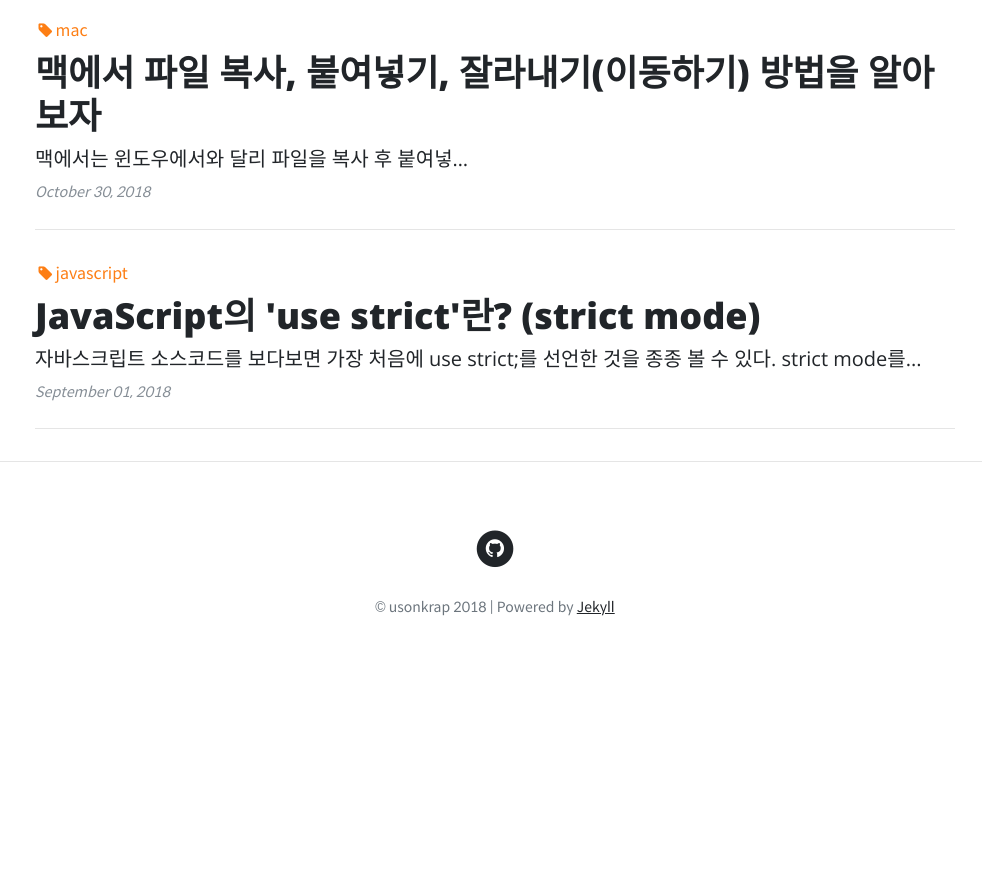
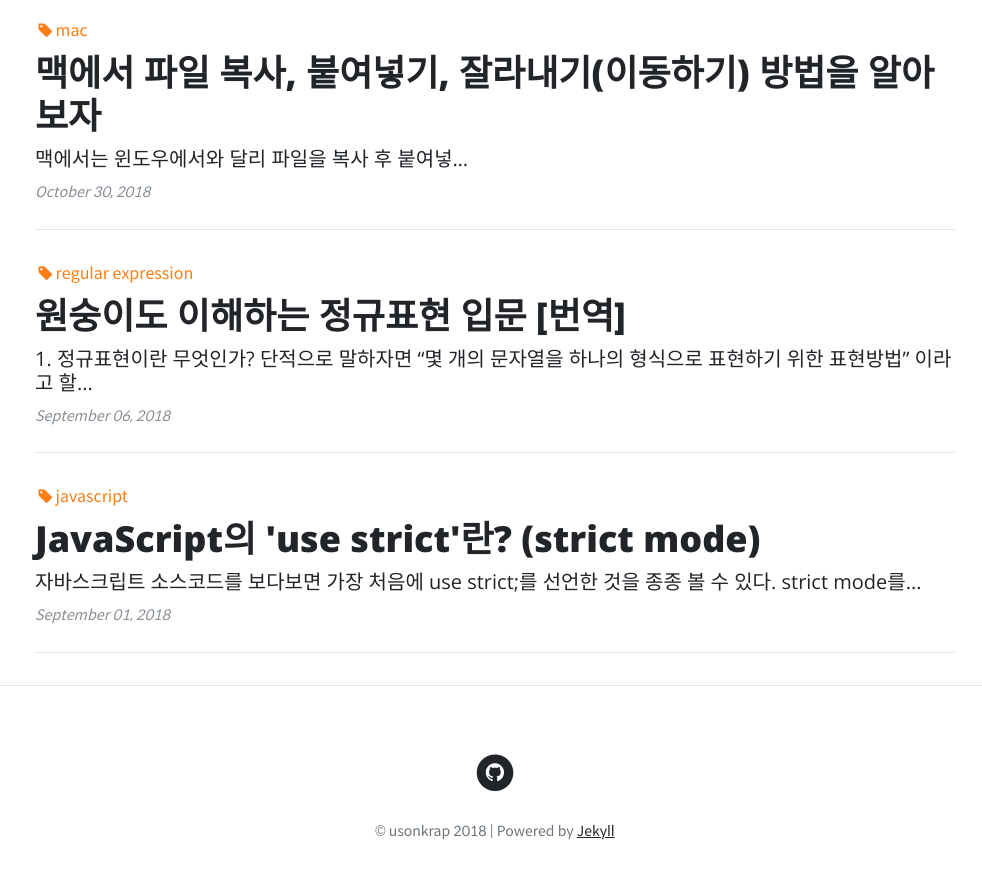
Before and after one commit to usonkrap/usonkrap.github.io, a Jekyll site: the page built from posts/index.html, in a window 1280 px wide and 900 px high, scrolled down 808 px. Shown: the top 879 px of the window, without its empty margins (145-1127 px from the left). Built offline with Jekyll 4.4.1, drawn with Linux system fonts in a browser that asks for light colours; the list of posts is cut into pages by our own code; before the commit the page ends 1490 px from its top, so only the background shows below that; some of the changed lines change nothing that is shown.

Commit message:
add post

````diff
--- a/_config.yml
+++ b/_config.yml
@@ -13,7 +13,7 @@ google_analytics: UA-128202284-1 # Tracking ID, e.g. "UA-000000-01"
 github_username:   usonkrap
 
 # PAGINATION
-paginate:          5
+paginate:          10
 paginate_path:     "/posts/page:num/"
 
 # Liquid Error
--- /dev/null
+++ b/_posts/2018-09-06-regular-expression-introduction.md
@@ -0,0 +1,286 @@
+---
+layout: post
+title: 원숭이도 이해하는 정규표현 입문 [번역]
+tags: [regular expression]
+excerpt_separator: <!--more-->
+---
+
+### 1. 정규표현이란 무엇인가?
+단적으로 말하자면 **"몇 개의 문자열을 하나의 형식으로 표현하기 위한 표현방법"** 이라고 할 수 있다.
+그러면, 왜 이런 표현방법이 유명한가 하면, 이 표현방법(정규표현)을 이용하면 문장 안에서 찾고싶은 문자열을 쉽게 검색하는 것이 가능하기 때문이다.
+
+예를 들어보자.
+
+> Windows라고 해도 WINDOWS일지도 모르고, 그 다음에 스페이스가 들어가 있을지 없을지도 모르겠고, 마지막에 버전이 95인지 98인지...
+
+정규표현을 사용하면, 이와 같은 개소리도 한 줄로 표현이 가능하다.
+
+`W(indows|INDOWS)?9[58]`
+
+이런 느낌으로 한 번에 쓸 수 있다.
+
+<br>
+
+------------------------------------------
+
+### 2. 정규표현에서 사용되는 특수문자
+정규표현에서는 앞에서 설명한 바와 같이 "하나의 형식으로 표현하기 위해" 몇개의 문자에 특별한 의미를 부여한 특수문자를 사용한다.
+
+아래와 같은 특수문자를 정규표현에선 `메타문자`라고 부른다.
+
+**참고로 이 메타문자는 보통의 문자로써도 사용되기 때문에 그럴때는 앞에 `\`(back slash, escape문자)를 붙여 사용한다.**
+
+메타문자 | 보통문자
+:----: |:----:
+\.| \\.
+^| \\^
+\$| \\$
+\[| \\[
+\]| \\]
+\*| \\*
+\+| \\+
+?| \\?
+\|| \\\|
+\(| \\(
+\)| \\)
+
+한편, \는 \\\로 표현한다.
+
+<br>
+
+------------------------------------------
+
+### 3. 메타문자 사용예
+<br>
+##### (1) <u>뭐든지 괜찮은</u> `.`
+
+`.` : 임의의 한 문자를 표현
+
+No.  |   예문
+:---:|---------
+1.   |나는 나입니다
+2.   |나는 개입니다
+3.   |나는 바보입니다
+4.   |나는 바보입니다.
+
+위의 예문에 대해서
+
+```
+    나는 .입니다
+```
+예문 1과 2가 일치하게 된다.
+조금 응용해 보면,
+
+```
+    나는 ..입니다
+```
+예문 3과 일치한다.
+
+그러면, 예문 4와 같이 문자열에 `.`이 포함되어 있으면??
+
+```
+    나는 바보입니다\.
+```
+앞에서 설명했듯이 `\`을 추가하면 정규표현에서 사용되는 `.`이 아닌 단순히 문자 .의 의미가 된다.
+
+<br>
+
+##### (2) <u>행의 시작과 끝</u> `^` `$`
+
+`^` : 행의 시작이 일치
+`$` : 행의 끝이 일치
+
+No.  |   예문
+:---:|---------
+1.   |정말 고맙습니다
+2.   |고맙습니다라고 말하고 싶어
+3.   |그에게 고맙습니다라고 전해주세요
+
+위와같은 예문에 대해서
+
+```
+    ^고맙습니다
+```
+로 검색을 하면, 예문 2가 일치하게 된다.
+즉, "고맙습니다"로 시작하는 행만 검색한다.
+
+<br>
+
+```
+    고맙습니다$
+```
+의 경우, "고맙습니다"로 끝나는 예문 1과 일치한다.
+
+<br>
+
+두 가지를 함께 써서 "고맙습니다" 문자만 찾고 싶다면 다음과 같다.
+
+```
+    ^고맙습니다$
+```
+
+어떤 예문과도 일치하지 않게 된다.
+
+<br>
+
+##### (3) <u>같은 문자의 반복</u> `*` `+` `?`
+
+같은 문자의 반복을 나타내는 정규표현에는 `*`, `+`, `?` 세 가지가 있다. 차이점을 알아보자
+
+`*` : 0회 이상 연속으로 반복
+`+` : 1회 이상 연속으로 반복
+`?` : 있거나 없거나 (0회 or 1회)
+
+No.  |   예문
+:---:|---------
+1.   |졸라 쉽네
+2.   |졸라 쉽네ㅋ
+3.   |졸라 쉽네ㅋㅋ
+4.   |졸라 쉽네ㅋㅋㅋㅋㅋㅋ
+
+위의 예문에서
+
+```
+    ^졸라 쉽네ㅋ*$
+```
+위와 같이 정규표현을 검색하면 모든 예문이 일치하게 된다.
+
+<br>
+
+다음으로
+
+```
+    ^졸라 쉽네ㅋ+$
+```
+예문 1은 제외되고 2,3,4가 일치한다.
+
+<br>
+
+마지막으로
+
+```
+    ^졸라 쉽네ㅋ?$
+```
+예문 1과 2가 일치한다.
+
+여기서 맨처음 (1)의 예문을 조금 응용해보자.
+
+No.  |   예문
+:---:|---------
+1.   |나는 입니다
+2.   |나는 나입니다
+3.   |나는 개새끼입니다
+4.   |나는 바보입니다
+5.   |나는 내가 누구인지 모르는 바보입니다
+
+위 예문을 모두 찾고 싶다면??
+
+```
+    나는 .*입니다
+```
+이렇게 간단히 표현 할 수 있다.
+
+<br>
+
+##### (4) <u>복수 문자</u>  `|`
+
+지금까지의 정규표현은 한 문자에 대해서만 대응하는 것 뿐이었다.
+이번에는 복수의 연속문자에 대해서 적용되는 정규표현을 알아보자.
+
+`|` : 둘중 하나가 일치
+
+```
+    한국|일본|미국|스페인|독일
+```
+
+이와 같이 표현하면, 어느 하나라도 일치 하는것을 찾게 된다
+
+<br>
+
+##### (5) <u>문자 지정</u> `[ ]`
+
+`[ ]` : 괄호안에 있는 문자 어느 하나가 일치
+
+No.  |   예문
+:---:|---------
+1.   |나는 남자입니다
+2.   |나는 여자입니다
+3.   |나는 고자입니다
+
+위의 예문에 대해서
+
+```
+    나는 [남여]자입니다
+```
+예문 1, 2가 일치하게 된다.
+여기서, 다음과 같이 지정하는 것도 가능하다.
+
+```
+    aaa[ABCDEFGHIJKLMNOPQRSTUVWXYZ]bbb
+    // 같은 의미
+    aaa[A-Z]bbb
+```
+
+두 정규표현은 같은 의미를 같는다.
+마찬가지로
+
+```
+    aaa[0123456789]bbb
+    // 같은 의미
+    aaa[0-9]bbb
+```
+
+이와같이 연속되는 문자의 경우 간략해서 사용 할 수가 있다.
+한글 전체는 다음과 같이 표현 가능하다.
+```
+    aaa[가-힣]bbb
+```
+
+조금 더 응용해 보면
+
+```
+    aaa[^A-Z]bbb
+```
+
+위와같이 가장 앞에 `^`(부정)을 붙이면 `이외(以外)`의 의미로써 A~Z를 제외한 나머지 문자를 의미한다.
+앞에서 살펴본 행의 시작을 의미하지 않는다는 것에 주의하도록
+
+참고로 `[]`안에서 메타문자는 일반문자로 인식한다.
+
+<br>
+
+##### (6) <u>그룹화</u> `( )`
+
+`( )` : 문자열 단위의 그룹화
+
+한 문자가 대상이 아닌 여러 문자열을 대상으로 할때 괄호로 묶어서 표현한다.
+
+```
+    o-+h
+```
+
+위와같은 표현은 앞에서 설명한 바와 같이 o-h, o--h, o---h 등의 문자가 검색 가능 하다.
+이것을 다음과 같이 표현하면
+
+```
+    (o-)+h
+```
+
+o-h, o-o-h, o-o-o-h 등의 문자가 검색 가능해 진다.
+즉, 괄호에 포함된 `o-`가 하나의 문자로써 반복을 의미하게 된다.
+
+```
+    내일 나는|너는 집에 돌아 간다
+    내일 (나는|너는) 집에 돌아 간다
+```
+
+첫 번째 문장은 '내일 나는'과 '집에 돌아 간다'로 나뉘어 검색 되지만,
+두 번째 문장은 '내일 나는 집에 돌아간다'와 '내일 너는 집에 돌아 간다'로 나뉘게 된다.
+
+
+<br>
+
+##### 여기에서는 정규표현이 무엇인지 감을 잡기위한, 간단하지만 필수적인 표현들을 위주로 소개하였다.
+##### 이를 바탕으로 좀 더 복잡한 패턴을 익히도록 하자.
+
+<br>
````
Also changed, not shown: 1 other file.
